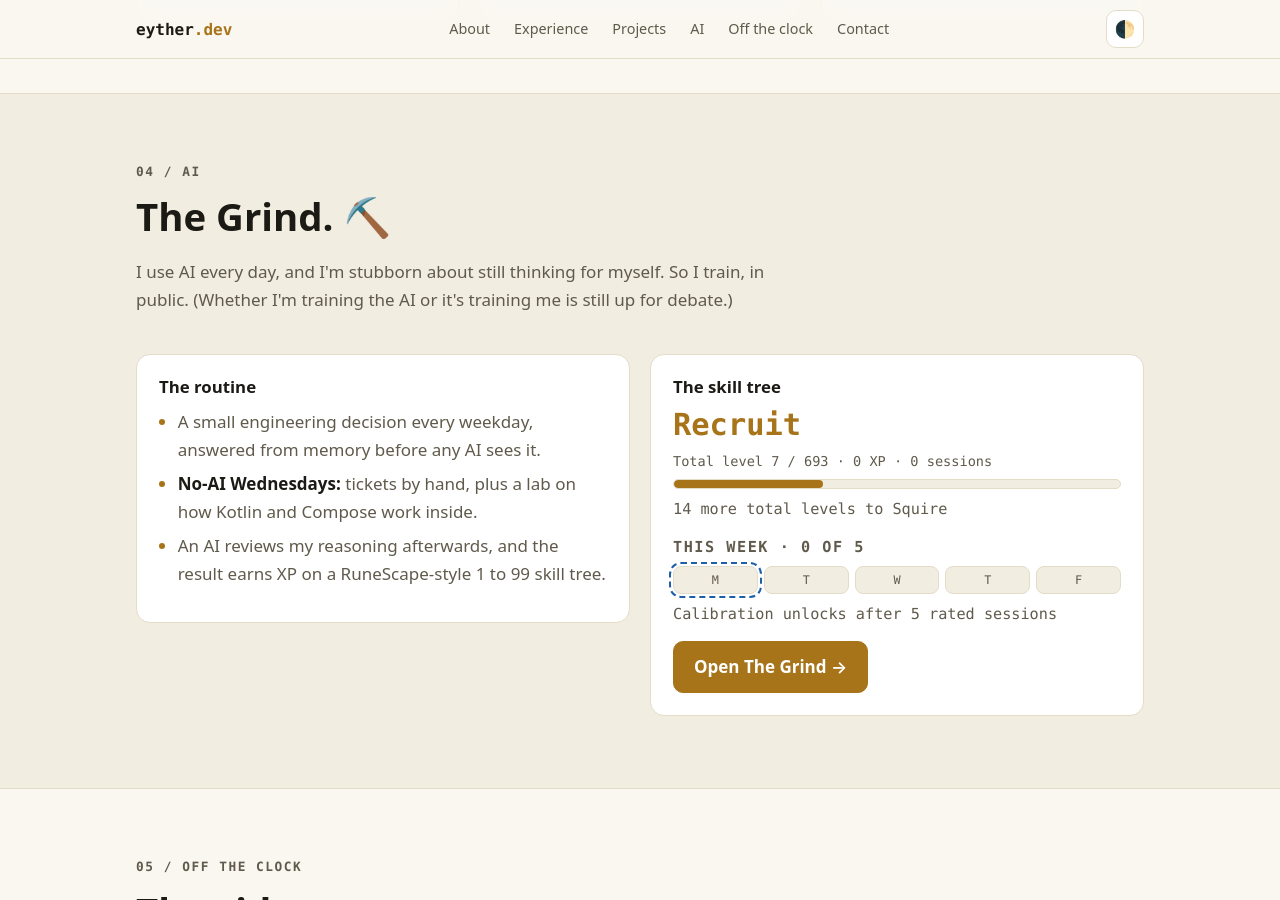
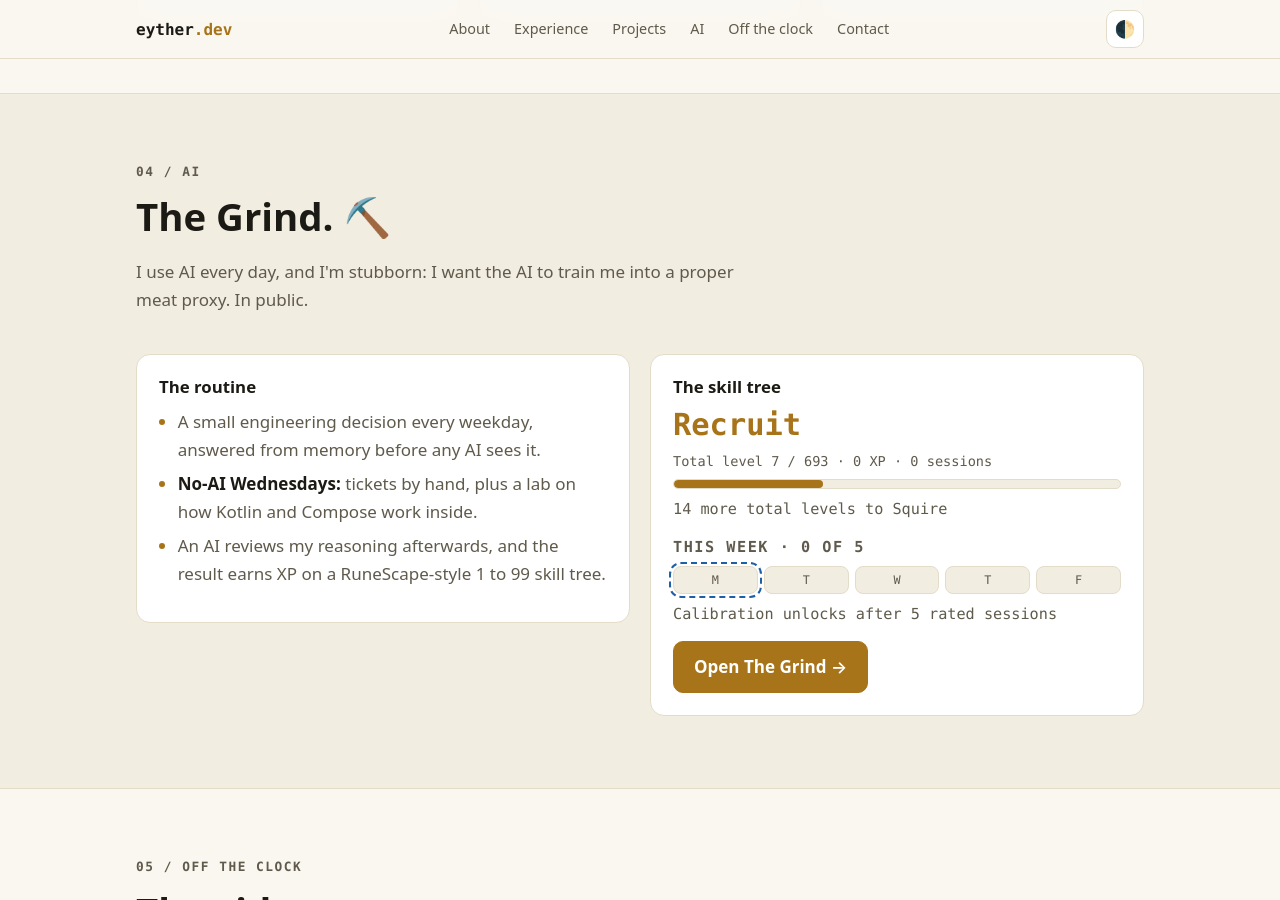
Before and after one commit to ruialmeida51/ruialmeida51.github.io, a Jekyll site: the page index.html, which Jekyll copies as it is, in a window 1280 px wide and 900 px high, scrolled down 3878 px. Built offline with Jekyll 4.4.1, drawn with Linux system fonts in a browser that asks for light colours.

Commit message:
Lighter copy for homepage Grind section and blog intro
Co-Authored-By: Claude Sonnet 5.5 <noreply@anthropic.com>
Claude-Session: https://claude.ai/code/session_013na7oyqEJPgixjtdLD1kwK

```diff
--- a/_config.yml
+++ b/_config.yml
@@ -1,5 +1,5 @@
 title: Rui aka Eyther
-description: Notes from a senior Android and Kotlin Multiplatform engineer. Every word written by hand.
+description: Things I learn and want to share. Written by hand, no AI allowed.
 url: https://eyther.dev
 lang: en
 markdown: kramdown
--- a/blog/index.html
+++ b/blog/index.html
@@ -6,7 +6,7 @@ title: Blog
 	<div class="wrap">
 		<p class="eyebrow">Blog ✍️</p>
 		<h1>Notes, <em>by hand</em>.</h1>
-		<p class="lead">Things I learn about Android, Kotlin Multiplatform and engineering. No AI writes any of it, I only let one check my grammar.</p>
+		<p class="lead">Things I learn and want to share. NO AI allowed. (Maybe a little, just to check I don't confuse their with they're.)</p>
 	</div>
 </section>
 
--- a/index.html
+++ b/index.html
@@ -232,7 +232,7 @@
 			<div class="section-head reveal">
 				<p class="eyebrow">04 / AI</p>
 				<h2>The Grind. ⛏️</h2>
-				<p>I use AI every day, and I'm stubborn about still thinking for myself. So I train, in public. (Whether I'm training the AI or it's training me is still up for debate.)</p>
+				<p>I use AI every day, and I'm stubborn: I want the AI to train me into a proper meat proxy. In public.</p>
 			</div>
 			<div class="ai-grid">
 				<article class="card reveal">
```
